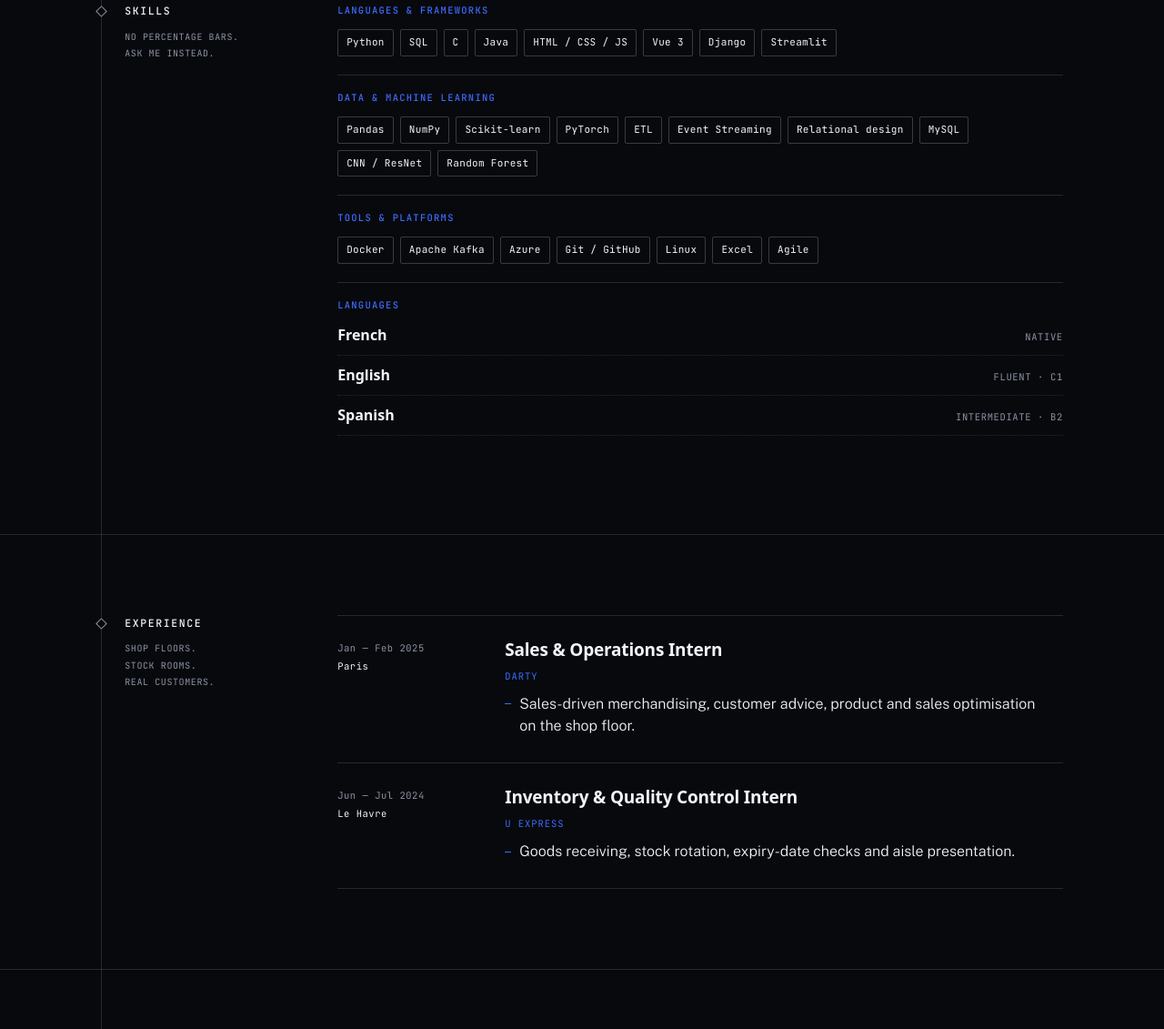
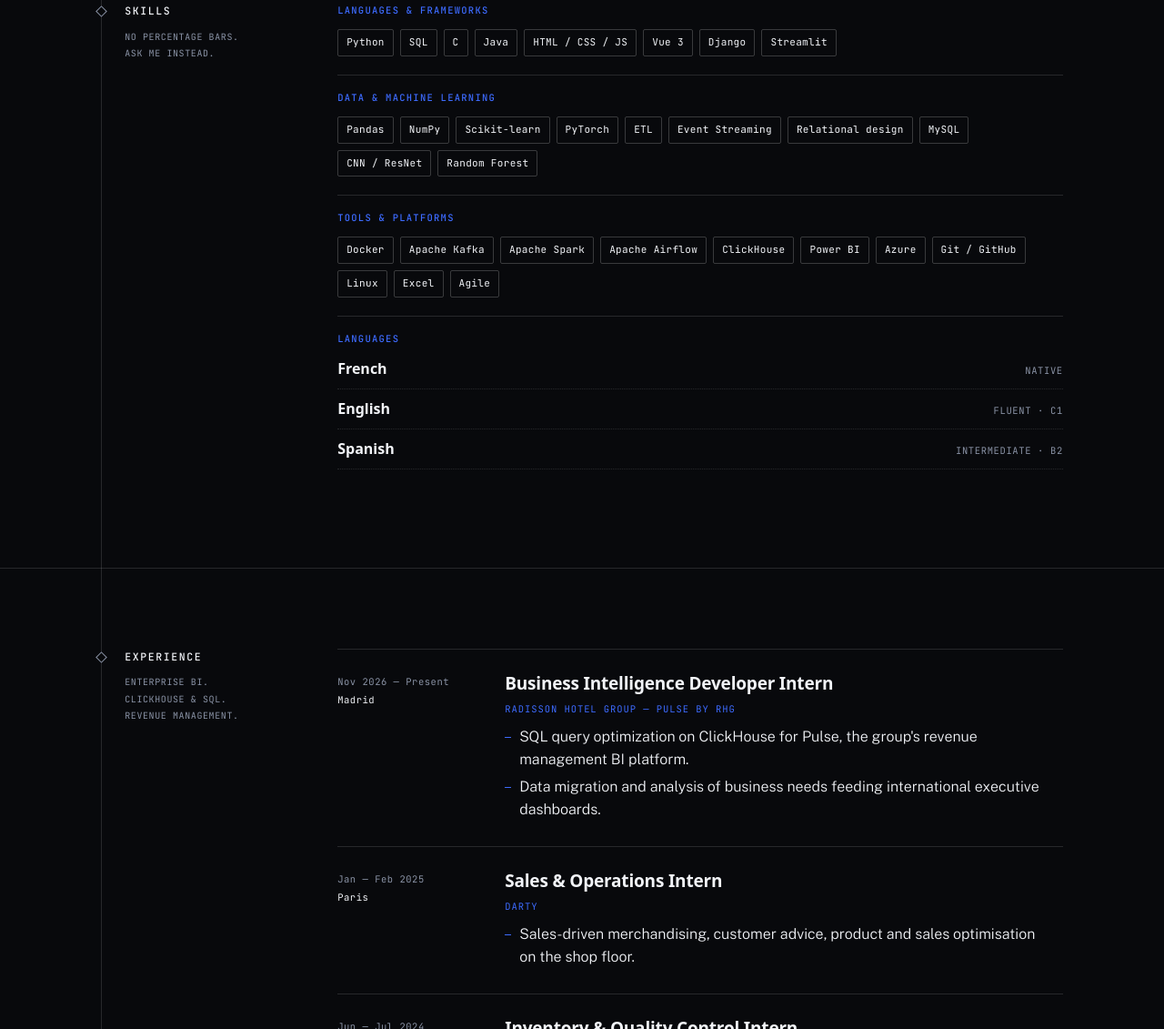
Before and after one commit to TonneauBenjamin/Portfolio-Benjamin-Tonneau, a plain HTML site: page index.html in a window 1280 px wide. Shown: the part 5189-6320 px from the top of the page at 91% size. Drawn offline with nearby package versions, Linux system fonts and the light colour scheme; a web font is replaced by a local one.

Commit message:
feat: add Radisson Hotel Group (Pulse by RHG) BI experience and update skills (ClickHouse, Spark, Airflow, Power BI)

```diff
--- a/index.html
+++ b/index.html
@@ -876,7 +876,7 @@
       <div class="grp">
         <h3 lang="en">Tools &amp; platforms</h3><h3 lang="fr">Outils &amp; plateformes</h3>
         <div class="tags">
-          <span class="tag">Docker</span><span class="tag">Apache Kafka</span><span class="tag">Azure</span><span class="tag">Git / GitHub</span><span class="tag">Linux</span>
+          <span class="tag">Docker</span><span class="tag">Apache Kafka</span><span class="tag">Apache Spark</span><span class="tag">Apache Airflow</span><span class="tag">ClickHouse</span><span class="tag">Power BI</span><span class="tag">Azure</span><span class="tag">Git / GitHub</span><span class="tag">Linux</span>
           <span class="tag">Excel</span>
           <span class="tag" lang="en">Agile</span><span class="tag" lang="fr">Méthodologie agile</span>
         </div>
@@ -908,11 +908,26 @@
   <div class="wrap sec rv">
     <div class="track"><span class="node"></span><div class="stick">
       <h2><span lang="en">Experience</span><span lang="fr">Expériences</span></h2>
-      <span class="hint" lang="en">Shop floors.<br>Stock rooms.<br>Real customers.</span>
-      <span class="hint" lang="fr">Surface de vente.<br>Réserve.<br>Vrais clients.</span>
+      <span class="hint" lang="en">Enterprise BI.<br>ClickHouse &amp; SQL.<br>Revenue management.</span>
+      <span class="hint" lang="fr">BI d'entreprise.<br>ClickHouse &amp; SQL.<br>Revenue management.</span>
     </div></div>
 
     <div class="ledger">
+      <article class="row">
+        <div class="when"><span lang="en">Nov 2026 — Present</span><span lang="fr">Nov. 2026 — En cours</span><span class="pl">Madrid</span></div>
+        <div>
+          <h3 class="role" lang="en">Business Intelligence Developer Intern</h3>
+          <h3 class="role" lang="fr">Stagiaire Business Intelligence Developer</h3>
+          <p class="org">Radisson Hotel Group — Pulse by RHG</p>
+          <ul>
+            <li lang="en">SQL query optimization on ClickHouse for Pulse, the group's revenue management BI platform.</li>
+            <li lang="en">Data migration and analysis of business needs feeding international executive dashboards.</li>
+            <li lang="fr">Optimisation de requêtes SQL sur ClickHouse pour Pulse, la plateforme BI de revenue management du groupe.</li>
+            <li lang="fr">Migration de données et analyse des besoins métier pour alimenter les tableaux de bord décisionnels internationaux.</li>
+          </ul>
+        </div>
+      </article>
+
       <article class="row">
         <div class="when"><span lang="en">Jan — Feb 2025</span><span lang="fr">Janv — Févr 2025</span><span class="pl">Paris</span></div>
         <div>
```
